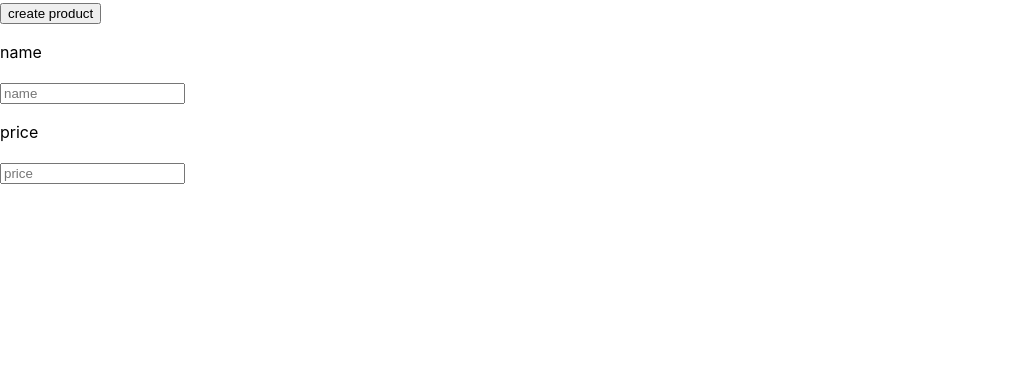
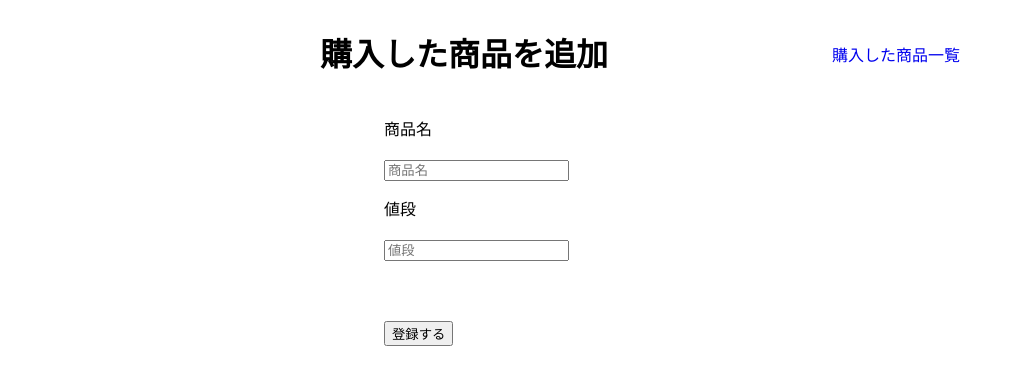
Before and after one commit to katsukiwataru/household-account-book-app, a React app: page /post in a window 1280 px wide. Shown: the top 384 px of the page, without its empty margins (0-1023 px from the left). Built offline with nearby package versions, Linux system fonts and the light colour scheme.

Commit message:
feat: add style

```diff
--- a/src/client/components/homeComp.tsx
+++ b/src/client/components/homeComp.tsx
@@ -9,12 +9,12 @@ type Props = {
 const Home: React.FC<Props> = ({ products }) => {
   return (
     <div>
-      <PostProduct>
-        <h1>商品一覧</h1>
+      <ProductTop>
+        <h1>購入した商品一覧</h1>
         <p>
-          <Link to={`/post/`}>商品を追加する</Link>
+          <Link to={`/post/`}>購入した商品の追加</Link>
         </p>
-      </PostProduct>
+      </ProductTop>
       <Product>
         <Name>商品名</Name>
         <Price>値段</Price>
@@ -39,10 +39,10 @@ const Home: React.FC<Props> = ({ products }) => {
   );
 };
 
-const PostProduct = styled.div`
+const ProductTop = styled.div`
   display: flex;
   justify-content: space-between;
-  width: 40%;
+  width: 50%;
   margin: 10px auto;
   align-items: center;
 `;
--- a/src/client/components/postComp.tsx
+++ b/src/client/components/postComp.tsx
@@ -1,15 +1,26 @@
 import React from 'react';
+import { Link } from 'react-router-dom';
+import styled from 'styled-components';
 
-type Props = {
-  fetchData: () => void;
-};
+type Props = {};
 
-const Home: React.FC<Props> = ({ fetchData }) => {
+const Home: React.FC<Props> = () => {
   return (
-    <div>
-      <button onClick={fetchData}>create product</button>
-    </div>
+    <ProductTop>
+      <h1>購入した商品を追加</h1>
+      <p>
+        <Link to={`/`}>購入した商品一覧</Link>
+      </p>
+    </ProductTop>
   );
 };
 
+const ProductTop = styled.div`
+  display: flex;
+  justify-content: space-between;
+  width: 50%;
+  margin: 10px auto;
+  align-items: center;
+`;
+
 export default Home;
--- a/src/client/container/post.tsx
+++ b/src/client/container/post.tsx
@@ -1,10 +1,11 @@
 import React, { useState } from 'react';
 import PostComp from '../components/postComp';
+import styled from 'styled-components';
 
 const Home: React.FC = () => {
   const [name, setName] = useState<string | null>(null);
   const [price, setPrice] = useState<number | null>(null);
-  const queryArgs = ['name', 'price'];
+  const queryArgs = ['商品名', '値段'];
 
   const query = `mutation {
     createProduct(data: {
@@ -42,41 +43,58 @@ const Home: React.FC = () => {
     if (!eventTarget.value) {
       setPrice(null);
     }
-    if (queryArg === 'name') {
+    if (queryArg === '商品名') {
       setName(eventTarget.value);
     }
-    if (queryArg === 'price') {
+    if (queryArg === '値段') {
       const priceNumber = parseInt(eventTarget.value, 10);
       setPrice(priceNumber);
     }
   };
 
-  const sendInputNamePrice = (event: React.KeyboardEvent<HTMLInputElement>) => {
-    if (event.key === 'Enter') {
-      fetchData();
-    }
-  };
+  // const sendInputNamePrice = (event: React.KeyboardEvent<HTMLInputElement>) => {
+  //   if (event.key === 'Enter') {
+  //     fetchData();
+  //   }
+  // };
 
   return (
     <div>
-      <PostComp fetchData={fetchData} />
-      {queryArgs.map((queryArg) => {
+      <PostComp />
+      <FormArea>
+        {queryArgs.map((queryArg, index) => {
           return (
-          <React.Fragment key={queryArg}>
-            <div>
+            <React.Fragment key={index}>
+              <ProductBox>
                 <p>{queryArg}</p>
                 <input
                   type="text"
                   placeholder={queryArg}
                   onChange={(event) => setInputNamePrice(event, queryArg)}
-                onKeyPress={(event) => sendInputNamePrice(event)}
+                  // onKeyPress={(event) => sendInputNamePrice(event)}
                 />
-            </div>
+              </ProductBox>
             </React.Fragment>
           );
         })}
+        <SubmitButton onClick={fetchData}>登録する</SubmitButton>
+      </FormArea>
     </div>
   );
 };
 
+const FormArea = styled.div`
+  width: 40%;
+  margin: 0 auto;
+`;
+
+const ProductBox = styled.div`
+  margin: 10px 0;
+  align-items: center;
+`;
+
+const SubmitButton = styled.button`
+  margin: 50px 0;
+`;
+
 export default Home;
--- a/src/client/style/reset.css
+++ b/src/client/style/reset.css
@@ -137,6 +137,7 @@ pre {
 
 a {
   background-color: transparent;
+  text-decoration: none;
 }
 
 /**
```
Lines whose indentation alone changed are shown as unchanged.
